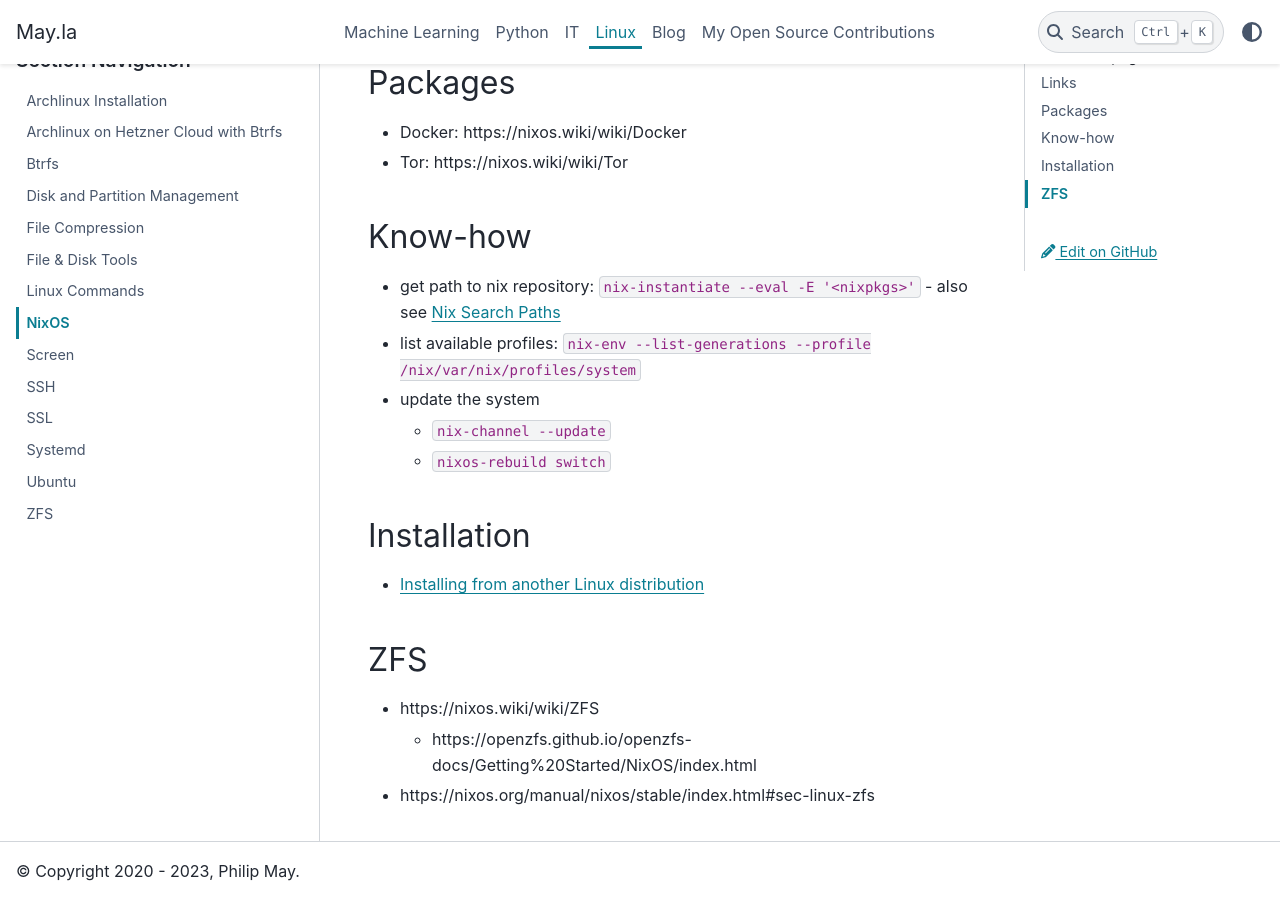
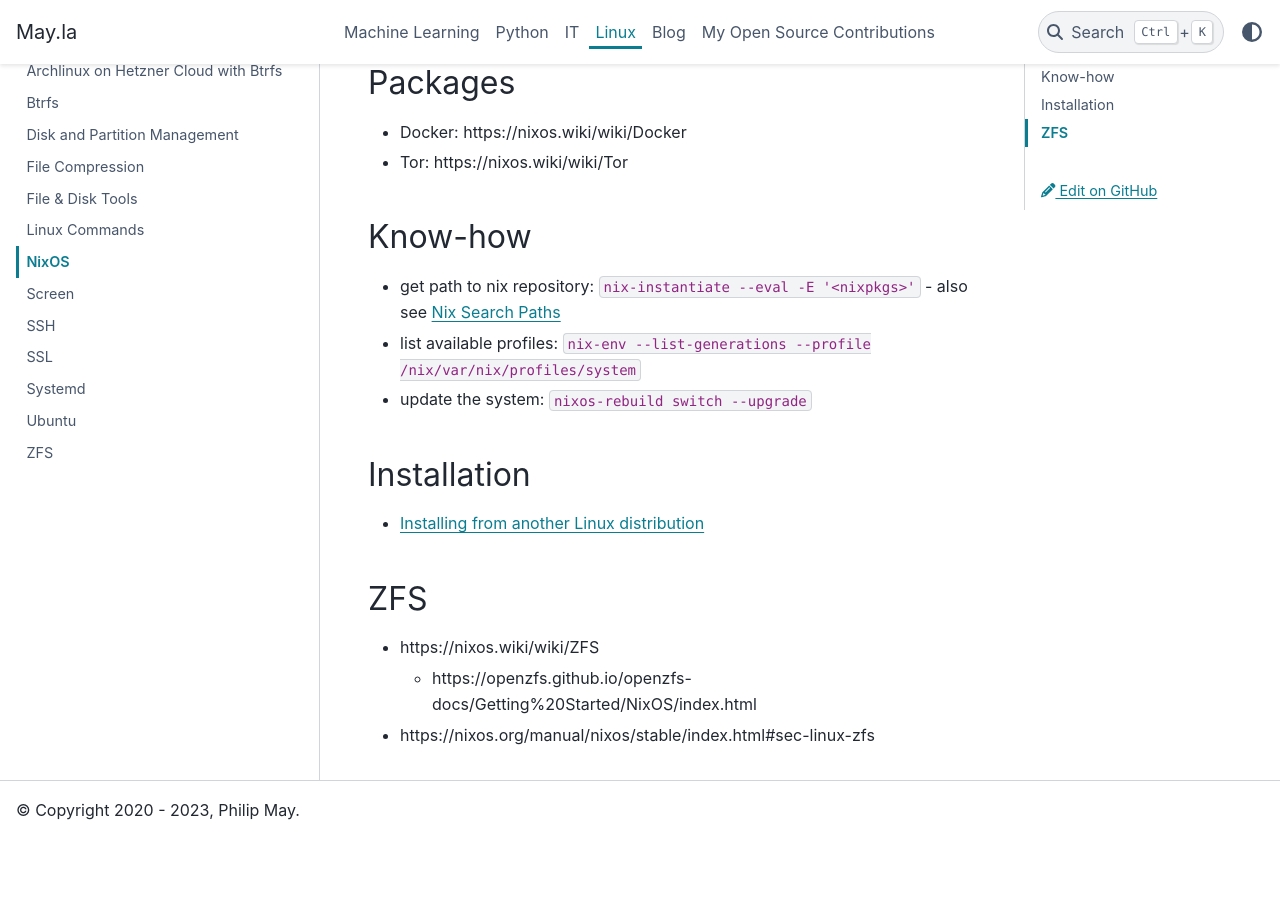
Before and after one commit to PhilipMay/PhilipMay_org, a Sphinx documentation site: the page built from source/linux/nixos.md, in a window 1280 px wide and 900 px high, scrolled down 630 px. Built offline with Sphinx 7.4.7 and the PyData theme 0.15.4, drawn with Linux system fonts in a browser that asks for light colours; after the commit the page ends 1469 px from its top, so only the background shows below that.

Commit message:
Update nixos.md

```diff
--- a/source/linux/nixos.md
+++ b/source/linux/nixos.md
@@ -24,9 +24,7 @@
 
 - get path to nix repository: `nix-instantiate --eval -E '<nixpkgs>'` - also see [Nix Search Paths](https://nixos.org/guides/nix-pills/nix-search-paths.html)
 - list available profiles: `nix-env --list-generations --profile /nix/var/nix/profiles/system`
-- update the system
-  - `nix-channel --update`
-  - `nixos-rebuild switch`
+- update the system: `nixos-rebuild switch --upgrade`
 
 ## Installation
 
```
